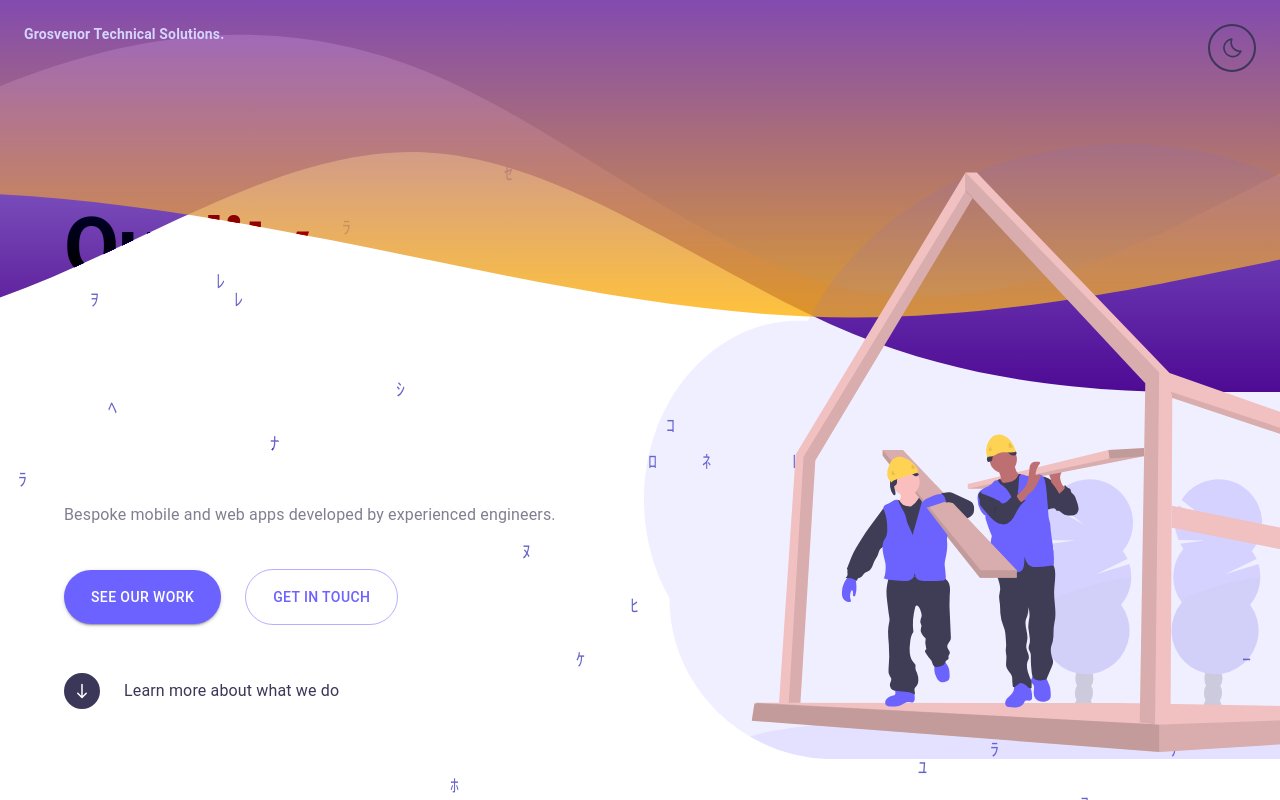
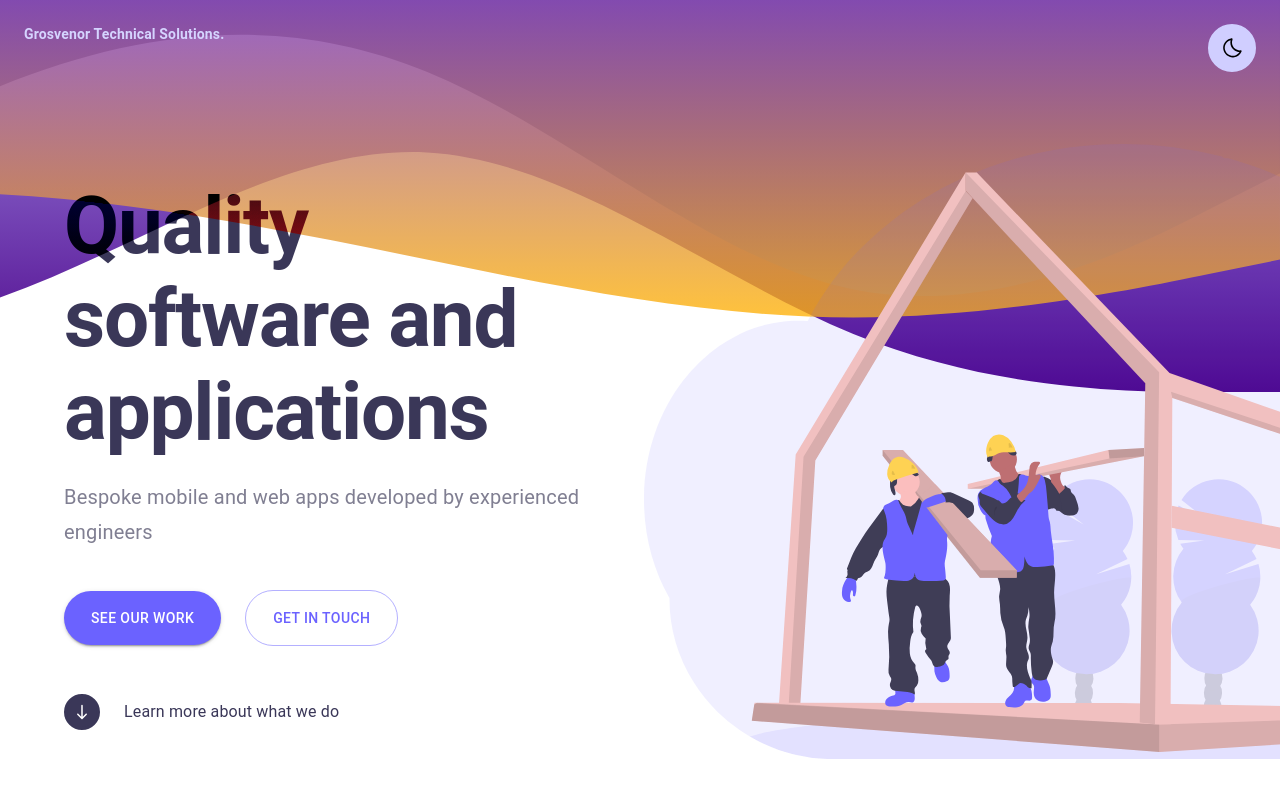
Before and after one commit to izabellewilding/grosvenor-tech-solutions-website, a React (Create React App) app: page / in a window 1280 px wide. Shown: the top 800 px of the page. Built offline with nearby package versions, Linux system fonts and the light colour scheme.

Commit message:
Edit colours

```diff
--- a/src/App.js
+++ b/src/App.js
@@ -1,4 +1,3 @@
-import { useState, useEffect } from "react";
 import styled from "@emotion/styled";
 import { ThemeProvider } from "@emotion/react";
 import {
@@ -23,6 +22,9 @@ const StyledContainer = styled.div`
   padding-top: 15vh;
   padding-left: 5vw;
   padding-right: 5vw;
+
+  max-width: 1890px;
+  margin: auto;
 `;
 
 function App() {
@@ -38,7 +40,7 @@ function App() {
         <app className="App">
           <Navigation onSelectTheme={toggleTheme} isDarkTheme={isDarkTheme} />
           <BannerWave />
-          <BinaryMatrixAnimation isDarkTheme={isDarkTheme} />
+          {/* <BinaryMatrixAnimation isDarkTheme={isDarkTheme} /> */}
           <StyledContainer maxWidth="xl">
             <Hero isDarkTheme={isDarkTheme} />
           </StyledContainer>
--- a/src/components/BinaryMartixAnimation.js
+++ b/src/components/BinaryMartixAnimation.js
@@ -15,7 +15,8 @@ export const BinaryMatrixAnimation = ({ isDarkTheme }) => {
     c.width = window.innerWidth;
 
     //chinese characters - taken from the unicode charset
-    var characters = "ﾊﾐﾋｰｳｼﾅﾓﾆｻﾜﾂｵﾘｱﾎﾃﾏｹﾒｴｶｷﾑﾕﾗｾﾈｽﾀﾇﾍｦｲｸｺｿﾁﾄﾉﾌﾔﾖﾙﾚﾛﾝ";
+    var characters =
+      "ﾊﾐﾋｰｳｼﾅﾓﾆｻﾜﾂｵﾘｱﾎﾃﾏｹﾒｴｶｷﾑﾕﾗｾﾈｽﾀﾇﾍｦｲｸｺｿﾁﾄﾉﾌﾔﾖﾙﾚﾛﾝﾉﾌﾔﾖﾙﾚﾛﾝﾉﾌﾔﾖﾙﾚﾛﾝ";
     //converting the string into an array of single characters
     characters = characters.split("");
 
--- a/src/components/Hero.js
+++ b/src/components/Hero.js
@@ -51,6 +51,7 @@ const Title = styled(Typography)`
 `;
 
 const Subtitle = styled(Typography)`
+  font-size: 20px;
   color: ${(props) => props.theme.palette.neutral.main};
 `;
 
@@ -100,7 +101,7 @@ export const Hero = () => {
         <StyledGridItem item xs={12} md={6}>
           <Title variant="h1">Quality software and applications</Title>
           <Subtitle variant="subtitle1">
-            Bespoke mobile and web apps developed by experienced engineers.
+            Bespoke mobile and web apps developed by experienced engineers
           </Subtitle>
           <ButtonsContainer container spacing={3}>
             <Grid item>
--- a/src/components/Navigation.js
+++ b/src/components/Navigation.js
@@ -71,16 +71,15 @@ const SwitchThemeButton = styled.button`
   display: flex;
   border-radius: 50%;
   border: solid 2px;
-  border-color: ${(props) => props.theme.palette.primary.dark};
+  border-color: #d0ceff;
   padding: 0.75rem;
-  background-color: transparent;
+  background-color: #d0ceff;
   cursor: pointer;
 
   svg {
     height: 1.25rem;
     width: 1.25rem;
     transform: rotate(-12deg);
-    fill: ${(props) => props.theme.palette.primary.dark};
   }
 `;
 
--- a/src/theme/mui-theme.js
+++ b/src/theme/mui-theme.js
@@ -34,7 +34,7 @@ const darkTheme = createTheme({
   palette: {
     type: "dark",
     primary: {
-      main: "#6b62ff",
+      main: "#d0ceff",
       light: "#3a3758",
       dark: "#FFFFFF",
     },
```
